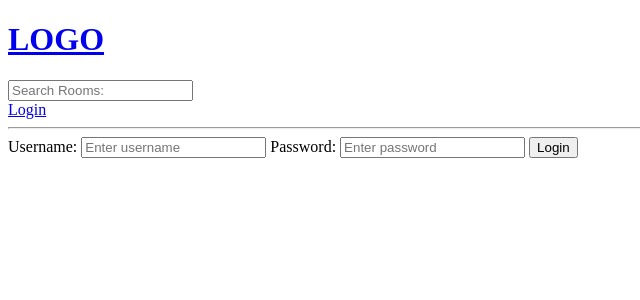
After one commit to sunny-k-singh/djangoProject, a Django app: page /login/ in a window 1280 px wide. The commit adds this page. Shown: the top 300 px of the page, without its empty margins (0-640 px from the left). Run offline with Django 3.2, Linux system fonts and the light colour scheme.

Commit message:
feat/added login-logout functionality

```diff
--- /dev/null
+++ b/base/templates/base/login_register.html
@@ -0,0 +1,18 @@
+{% extends 'main.html' %}
+
+{% block content %}
+
+<div>
+    <form method="POST" action="">
+        {% csrf_token %}
+        <label>Username:</label>
+        <input type="text" name="username" placeholder="Enter username" />
+
+        <label>Password:</label>
+        <input type="password" name="password" placeholder="Enter password" />
+
+        <input type="submit" value="Login" />
+    </form>
+</div>
+
+{% endblock content %}
--- a/base/urls.py
+++ b/base/urls.py
@@ -5,6 +5,10 @@ urlpatterns = [
     path('', views.home, name = "home"),
     path('room/<str:pk>/', views.room, name = "room"),
     #path('nav/', views.nav, name="navbar")
+    path('login/',views.loginPage,name="login"),
+    path('logout/',views.logoutUser,name="logout"),
+
+
     path('create-room/',views.createRoom,name="create-room"),
     path('update-room/<str:pk>/', views.updateRoom,name="update-room"),
     path('delete-room/<str:pk>/', views.deleteRoom,name="delete-room")
--- a/base/views.py
+++ b/base/views.py
@@ -2,12 +2,45 @@ from django.shortcuts import render,redirect
 from .models import Room, Topic
 from .forms import RoomForm
 from django.db.models import Q
+from django.contrib.auth.models import User
+from django.contrib.auth import authenticate, login, logout
+from django.contrib import messages
+from django.contrib.auth.decorators import login_required
+
 # Create your views here.
 #from django.http import HttpResponse
 
 #template inheritence
 # use {% include 'nav.html' %} over all htmls to inherit its properties
 # now the inheritence part, use main as the structure of the html file with blocks extending the main.html when they are called.
+
+def loginPage(request):
+
+    if request.method == 'POST':
+        username=request.POST.get('username')
+        password=request.POST.get('password')
+
+        try:  #to check if the user even exists
+            user=User.objects.get(username=username)
+        except:
+            messages.error(request, 'User doesn\'t exist')
+
+        user=authenticate(request, username=username, password=password)
+
+        if user is not None:
+            login(request, user)
+            return redirect('home')
+        else:
+            messages.error(request, 'Username or password doesn\'t exist')
+
+
+    context={}
+    return render(request, 'base/login_register.html', context)
+
+def logoutUser(request):
+    #print("Logout Testing")
+    logout(request) #this will basically delete the session id and hence the cookie won't work and will be deleted?
+    return redirect('home')
 
 def home(request): #request object is http object which tells us the kind of request method is sent and the kind of data that is being sent as a request
     #return HttpResponse("Home page")
@@ -43,6 +76,7 @@ def room(request, pk):
 
     return render(request, 'base/room.html', context)
 
+@login_required(login_url='login')
 def createRoom(request):
 
     form = RoomForm()
--- a/templates/main.html
+++ b/templates/main.html
@@ -10,6 +10,14 @@
 </head>
 <body>
     {% include 'navbar.html' %}
+
+    {% if messages %}
+    <ul class="messages">
+        {% for message in messages %}
+        <li>{{ message }}</li>
+        {% endfor %}
+    </ul>
+    {% endif %}
     {% block content %}
 
     {% endblock %}
--- a/templates/navbar.html
+++ b/templates/navbar.html
@@ -5,4 +5,9 @@
     <input type="text" name="q" placeholder="Search Rooms:" />
 
 </form>
+{% if request.user.is_authenticated %}
+<a href="{% url 'logout' %}">Logout</a>
+{% else %}
+<a href="{% url 'login' %}">Login</a>
+{% endif %}
 <hr>
```
Also changed, not shown: db.sqlite3.
